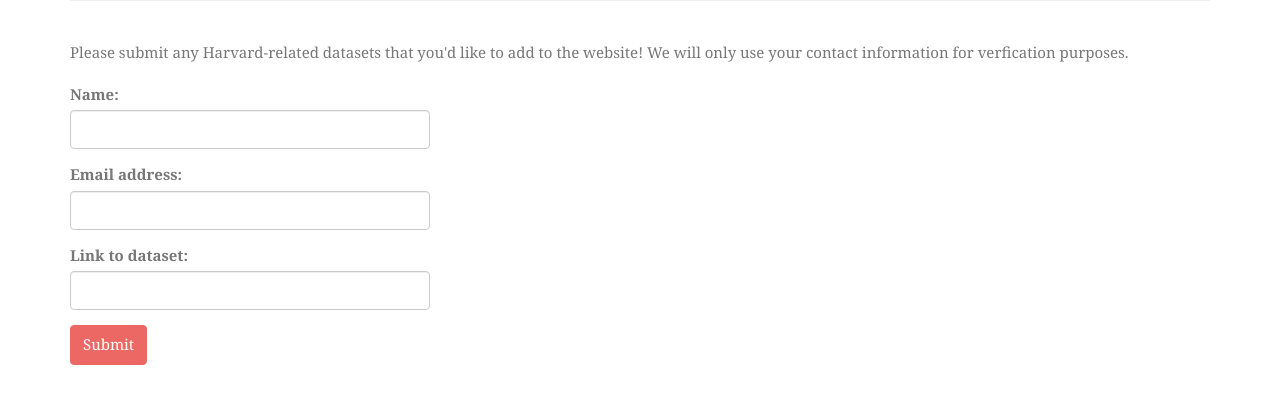
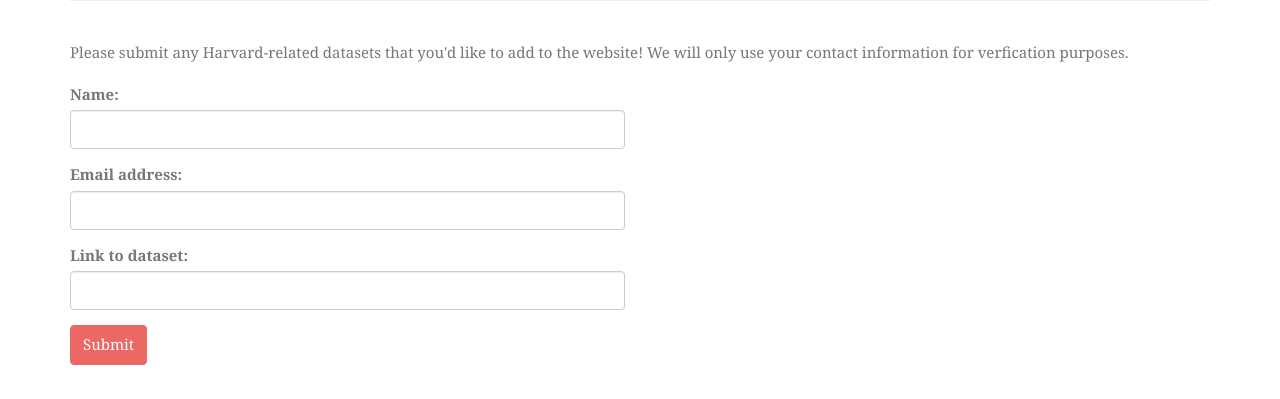
Before and after one commit to HarvardOpenData/HarvardOpenData.github.io, a Jekyll site: the page built from submit.html, in a window 1280 px wide. Shown: the part 176-575 px from the top of the page. Built offline with Jekyll 4.4.1, drawn with Linux system fonts in a browser that asks for light colours; nearby versions of some CDN libraries; some web fonts are replaced.

Commit message:
make inputs grow/shrink properly

```diff
--- a/submit.html
+++ b/submit.html
@@ -17,19 +17,19 @@
       <div class="col-md-12">
         <form method="post" class="form-horizontal" action="https://formspree.io/harvardopendataproject@outlook.com">
           <div class="form-group row">
-            <div class="col-xs-4">
+            <div class="col-sm-6">
               <label for="name">Name:</label>
               <input type="text" class="form-control" id="name">
             </div>
           </div>
           <div class="form-group row">
-            <div class="col-xs-4">
+            <div class="col-sm-6">
               <label for="email">Email address:</label>
               <input type="email" class="form-control" id="email">
             </div>
           </div>
           <div class="form-group row">
-            <div class="col-xs-4">
+            <div class="col-sm-6">
               <label for="dataset">Link to dataset:</label>
               <input type="text" class="form-control" id="dataset">
             </div>
```
